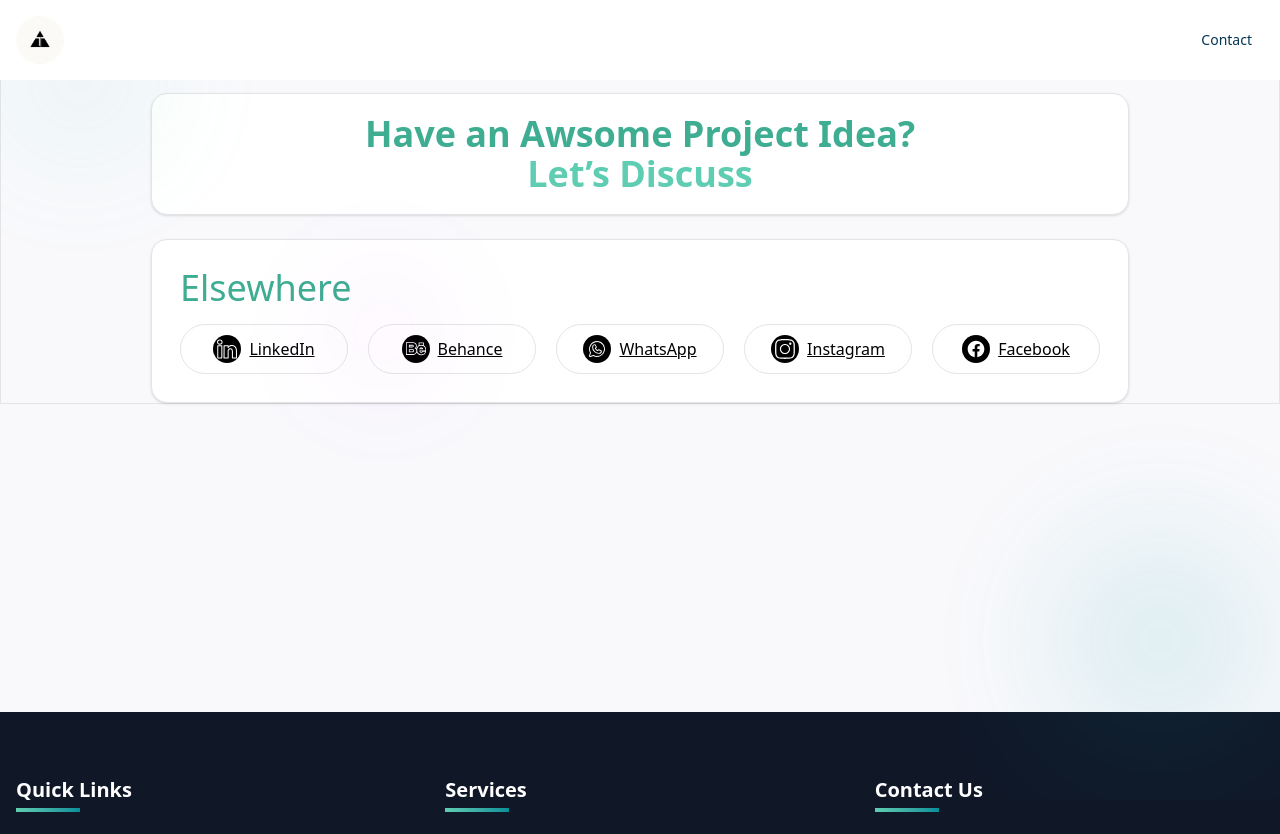
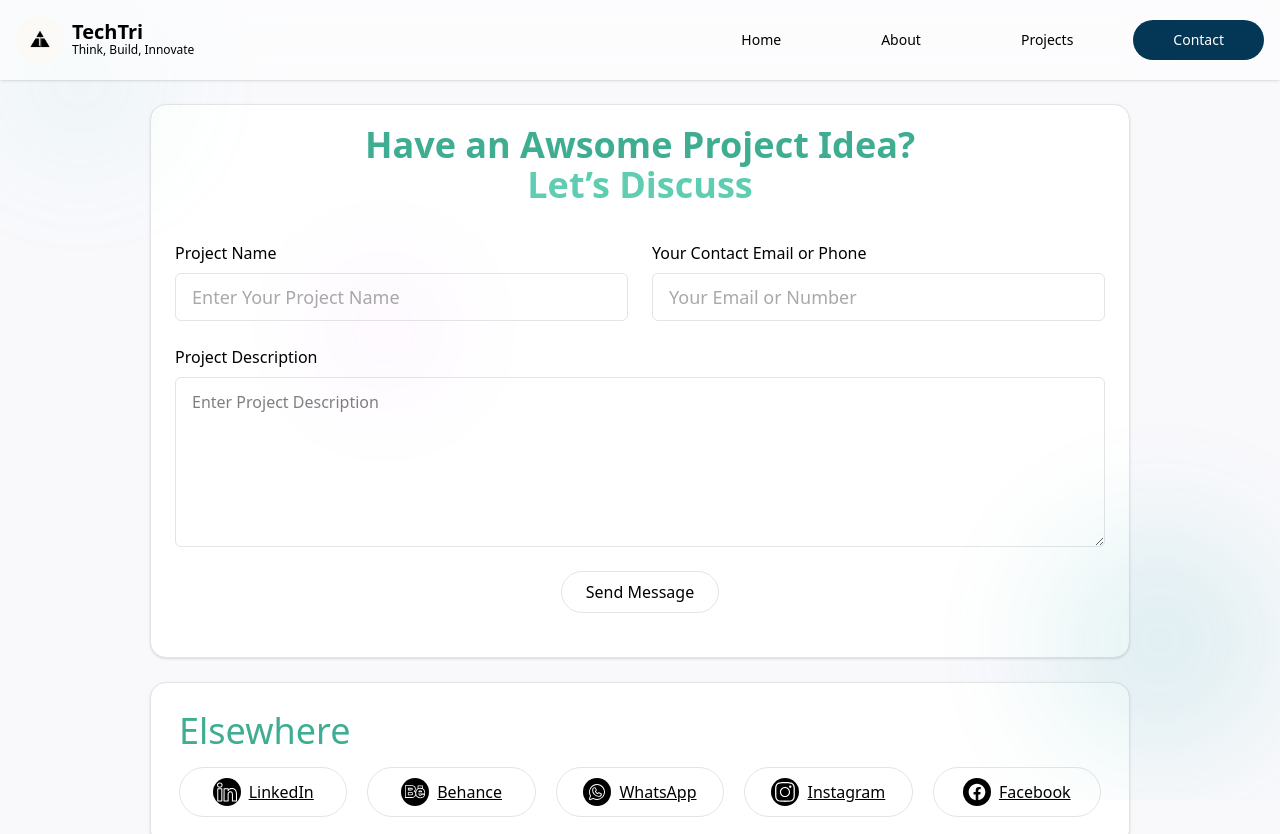
Before and after one commit to zainashiq613/silver-spoon, a React (Vite) app in the folder frontend/: page /contact in a window 1280 px wide. Shown: the top 834 px of the page. Built offline with nearby package versions, Linux system fonts and the light colour scheme.

Commit message:
contact page and css changes about page

```diff
--- /dev/null
+++ b/frontend/src/components/contact/ContactForm.jsx
@@ -0,0 +1,38 @@
+import React from 'react';
+import Input from '../shared/Input';
+import Button from '../shared/Button';
+
+function ContactForm() {
+  return (
+    <form className="w-full grid grid-cols-2 gap-6 p-6">
+      <div>
+        <Input
+          type="text"
+          className="border bg-white"
+          label={'Project Name'}
+          placeholder="Enter Your Project Name"
+        />
+      </div>
+      <div>
+        <Input
+          placeholder="Your Email or Number"
+          className="border bg-white"
+          label={'Your Contact Email or Phone'}
+        />
+      </div>
+      <div className="col-span-2 flex flex-col gap-2">
+        <label className="font-medium text-base">Project Description</label>
+        <textarea
+          className="bg-white border rounded-md px-4 py-3"
+          placeholder="Enter Project Description"
+          rows={6}
+        ></textarea>
+      </div>
+      <div className="col-span-2 flex justify-center">
+        <Button text={'Send Message'} />
+      </div>
+    </form>
+  );
+}
+
+export default ContactForm;
--- a/frontend/src/components/home/Services.jsx
+++ b/frontend/src/components/home/Services.jsx
@@ -108,10 +108,9 @@ function Services() {
   };
 
   return (
-    <div className="w-full px-[150px] mb-4">
+    <div className="w-full px-[150px]">
       <div className="flex flex-col gap-3 items-center">
         {/* <Button text={'Book a 15-min call'} /> */}
-
         <div className="grid gap-8 w-full overflow-hidden">
           <div ref={scrollRef} className="flex py-2 rounded-2xl gap-8 overflow-hidden">
             {data.map((item) => (
@@ -140,7 +139,6 @@ function Services() {
             ))}
           </div>
         </div>
-
         <div className="flex gap-4 items-center">
           <button
             onClick={() => scroll(-410)}
--- a/frontend/src/components/home/WhyHireUs.jsx
+++ b/frontend/src/components/home/WhyHireUs.jsx
@@ -1,15 +1,25 @@
-import React from 'react';
+import React, { useState } from 'react';
 import { GoArrowUpRight } from 'react-icons/go';
 import { MdDownloadForOffline } from 'react-icons/md';
+import Button from '../shared/Button';
+import Modal from '../shared/Modal';
 
 function WhyHireUs() {
+  const [contactModal, setContactModal] = useState(false);
   return (
+    <>
       <div className="grid grid-cols-12 px-[150px] pb-5 gap-5">
         <div className="col-span-12 lg:col-span-9 flex flex-col gap-5">
           <h1 className="text-5xl font-semibold">
             Have an Awsome Project <br /> Idea? <span className="text-primary">Let’s Discuss</span>
           </h1>
-        {/* <Input cn={'w-full'} /> */}
+          <div>
+            <Button
+              onClick={() => setContactModal(true)}
+              cn={'cursor-pointer'}
+              text={'Send Message'}
+            />
+          </div>
         </div>
         <div className="col-span-12 lg:col-span-3 relative bg-white border shadow rounded-2xl overflow-hidden group">
           <div className="pt-6 flex gap-6 flex-col items-center">
@@ -28,20 +38,23 @@ function WhyHireUs() {
             <span>
               <MdDownloadForOffline fill="#4FBDD2" size={65} />
             </span>
-          <span className="text-xl text-[#0077FF] underline cursor-pointer font-medium">View</span>
+            <span className="text-xl text-[#0077FF] underline cursor-pointer font-medium">
+              View
+            </span>
           </div>
         </div>
         <div className="col-span-12 lg:col-span-5">
-        <img className="w-full h-full" src="/pic.png" alt="" />
+          <img className="w-full h-full" src="/pic (1).png" alt="" />
         </div>
         <div className="col-span-12 lg:col-span-7 p-9 flex flex-col gap-5">
           <h3 className="text-5xl font-semibold">
             Why <span className="text-primary">Hire me</span> ?
           </h3>
           <p className="text-[#555555E5] text-md">
-          With over 5 years of experience in UI/UX and product design, I bring creative thinking and
-          strategic execution to every project. I focus on building user-centric, aesthetically
-          pleasing, and high-performing designs that help businesses grow and stand out.
+            With over 5 years of experience in UI/UX and product design, I bring creative thinking
+            and strategic execution to every project. I focus on building user-centric,
+            aesthetically pleasing, and high-performing designs that help businesses grow and stand
+            out.
           </p>
           <div className="flex gap-3">
             <div>
@@ -58,6 +71,10 @@ function WhyHireUs() {
           </div>
         </div>
       </div>
+      {contactModal && (
+        <Modal width={'w-full md:w-[702px]'} onClose={() => setContactModal(false)}></Modal>
+      )}
+    </>
   );
 }
 
--- /dev/null
+++ b/frontend/src/components/shared/Input.jsx
@@ -0,0 +1,16 @@
+const Input = ({ label, type = 'text', shadow = false, className = '', ...rest }) => {
+  return (
+    <div>
+      <label className="text-base font-medium">{label}</label>
+      <input
+        {...rest}
+        type={type}
+        className={`mt-2 outline-none px-4 h-[48px] rounded-md w-full text-sm lg:text-lg text-[#535353] ${
+          shadow ? 'shadow-input' : ''
+        } bg-[#EEEEEE] ${className}`}
+      />
+    </div>
+  );
+};
+
+export default Input;
--- /dev/null
+++ b/frontend/src/components/shared/Modal.jsx
@@ -0,0 +1,45 @@
+import { useEffect, useState } from 'react';
+import Button from './Button';
+import { GiCrossMark } from 'react-icons/gi';
+
+const Modal = ({ title, onClose, children, width, className }) => {
+  const [isVisible, setIsVisible] = useState(false);
+
+  useEffect(() => {
+    requestAnimationFrame(() => {
+      setIsVisible(true);
+    });
+  }, []);
+
+  const handleClose = () => {
+    setIsVisible(false);
+
+    setTimeout(onClose, 300);
+  };
+
+  return (
+    <div
+      className="modal bg-[#00000099] fixed top-0 left-0 inset-0 z-99 p-6 flex items-center justify-center transition-opacity duration-300"
+      onClick={handleClose}
+      style={{ opacity: isVisible ? 1 : 0 }}
+    >
+      <div
+        className={`bg-white rounded-t-[20px] !rounded-lg shadow-lg p-4 md:p-6 h-fit max-h-[90vh] scroll-0 transition-transform duration-300 ease-in-out ${
+          width ? width : 'w-[300px] md:w-[600px] lg:w-[900px] xl:w-[1200px]'
+        }${className || ''}`}
+        onClick={(e) => e.stopPropagation()}
+        style={{ transform: isVisible ? 'translateY(0)' : 'translateY(100%)' }}
+      >
+        <div className="flex items-center justify-between">
+          <h2 className="text-[#09090B] text-center font-medium text-xl xl:text-2xl">{title}</h2>
+          <div className="cursor-pointer" onClick={onClose}>
+            <GiCrossMark />
+          </div>
+        </div>
+        <div className="mt-4 md:mt-6">{children}</div>
+      </div>
+    </div>
+  );
+};
+
+export default Modal;
--- /dev/null
+++ b/frontend/src/components/shared/Title.jsx
@@ -0,0 +1,15 @@
+function Title({ id, section, title, desc, spanText }) {
+  return (
+    <div id={id} className="pt-10 px-6 flex flex-col gap-4 items-center justify-center">
+      <div className="shadow bg-[#ECEDF1] rounded-[40px] flex items-center justify-between [box-shadow:inset_0_3px_3px_#6D7AFF40,_inset_0_-3px_3px_#FAFBFF] py-3 px-7 text-primary">
+        {section}
+      </div>
+      <h1 className="text-2xl lg:text-4xl font-semibold">
+        {title} <span className="text-primary">{spanText}</span>
+      </h1>
+      <h3 className="text-sm md:w-[60%] lg:text-lg text-center">{desc}</h3>
+    </div>
+  );
+}
+
+export default Title;
--- a/frontend/src/pages/about/About.jsx
+++ b/frontend/src/pages/about/About.jsx
@@ -2,12 +2,14 @@ import React from 'react';
 import AboutCards from '../../components/about/AboutCards';
 import OurStory from '../../components/about/OurStory';
 import TechIconsGrid from '../../components/home/Technologies';
+import Title from '../../components/shared/Title';
 
 function About() {
   return (
     <div className="pt-25 flex flex-col gap-10">
       <AboutCards />
       <OurStory />
+      <Title section={'Technologies'} title={'Technologies'} spanText={'We Use'} />
       <TechIconsGrid />
     </div>
   );
--- a/frontend/src/pages/contact/Contact.jsx
+++ b/frontend/src/pages/contact/Contact.jsx
@@ -1,7 +1,7 @@
 import { BiLogoFacebookCircle } from 'react-icons/bi';
 import { PiWhatsappLogoLight } from 'react-icons/pi';
 import { SlSocialBehance, SlSocialInstagram, SlSocialLinkedin } from 'react-icons/sl';
-// import Input from '../../components/Input';
+import ContactForm from '../../components/contact/ContactForm';
 
 function Contact() {
   const links = [
@@ -16,15 +16,14 @@ function Contact() {
     { link: '', icon: <BiLogoFacebookCircle size={20} />, title: 'Facebook' },
   ];
   return (
-    <section className="lg:px-[150px] px-6 border border-transparent mb-6">
-      <section className="mt-23 max-w-[1440px] mx-auto">
+    <section className="px-[150px] pt-20 pb-10">
       <div className="mt-6 flex flex-col gap-6">
         <div className="bg-white shadow border rounded-2xl py-5 w-full flex flex-col gap-3 items-center">
           <h1 className="text-4xl text-secondary font-semibold text-center">
             Have an Awsome Project Idea? <br />
             <span className="text-primary">Let’s Discuss</span>
           </h1>
-            {/* <Input /> */}
+          <ContactForm />
         </div>
         <div className="bg-white border rounded-2xl shadow p-7 flex flex-col gap-4">
           <p className="text-secondary text-4xl">Elsewhere</p>
@@ -47,7 +46,6 @@ function Contact() {
         </div>
       </div>
     </section>
-    </section>
   );
 }
 
--- a/frontend/src/pages/layout/Header.jsx
+++ b/frontend/src/pages/layout/Header.jsx
@@ -12,9 +12,9 @@ const Header = () => {
   const { pathname } = useLocation();
 
   return (
-    <nav className="bg-white z-50 border-gray-200 dark:border-gray-600 dark:bg-gray-900">
+    <nav className="bg-white/50 shadow backdrop-blur-3xl">
       <div className="flex z-50 flex-wrap justify-between items-center mx-auto max-w-screen-xl p-4">
-        <div className="text-white flex items-center gap-2">
+        <div className="flex items-center gap-2">
           <img className="w-12 rounded-full" src="/TechTri.jpg" alt="" />
           <div className="flex flex-col">
             <h3 className="text-xl leading-5 font-bold">TechTri</h3>
@@ -39,10 +39,8 @@ const LinkItem = ({ page, pathname }) => {
   return (
     <Link
       to={page?.link[0]}
-      className={`flex items-center py-[10px] px-[12px] rounded-lg text-sm ${
-        isLinkActive
-          ? 'bg-white text-[#043655]'
-          : 'text-white hover:text-[#043655] bg-none hover:bg-white'
+      className={`flex items-center py-[10px] px-10 rounded-4xl text-sm ${
+        isLinkActive ? 'bg-[#043655] text-white' : 'text-black hover:bg-[#043655] hover:text-white'
       }`}
     >
       {page?.icon && React.cloneElement(page?.icon, { isLinkActive })}
```
Also changed, not shown: frontend/src/components/home/Welcome.jsx (+17 -14 lines), frontend/src/pages/home/Home.jsx (+11 -1 lines), frontend/src/pages/projects/Projects.jsx (+27 -39 lines), frontend/public/pic (1).png (added), 1 other file (tests, documents, lock files or other folders). Lines whose indentation alone changed are shown as unchanged.
